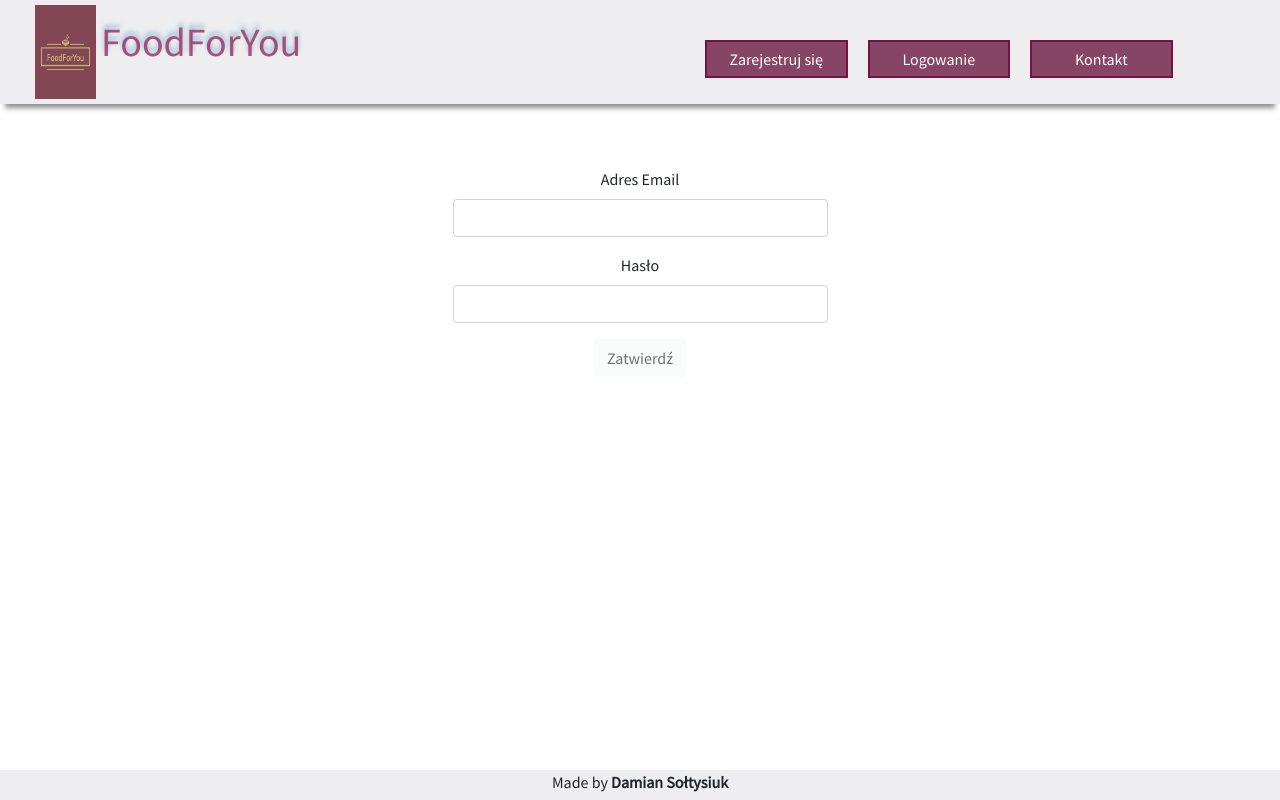
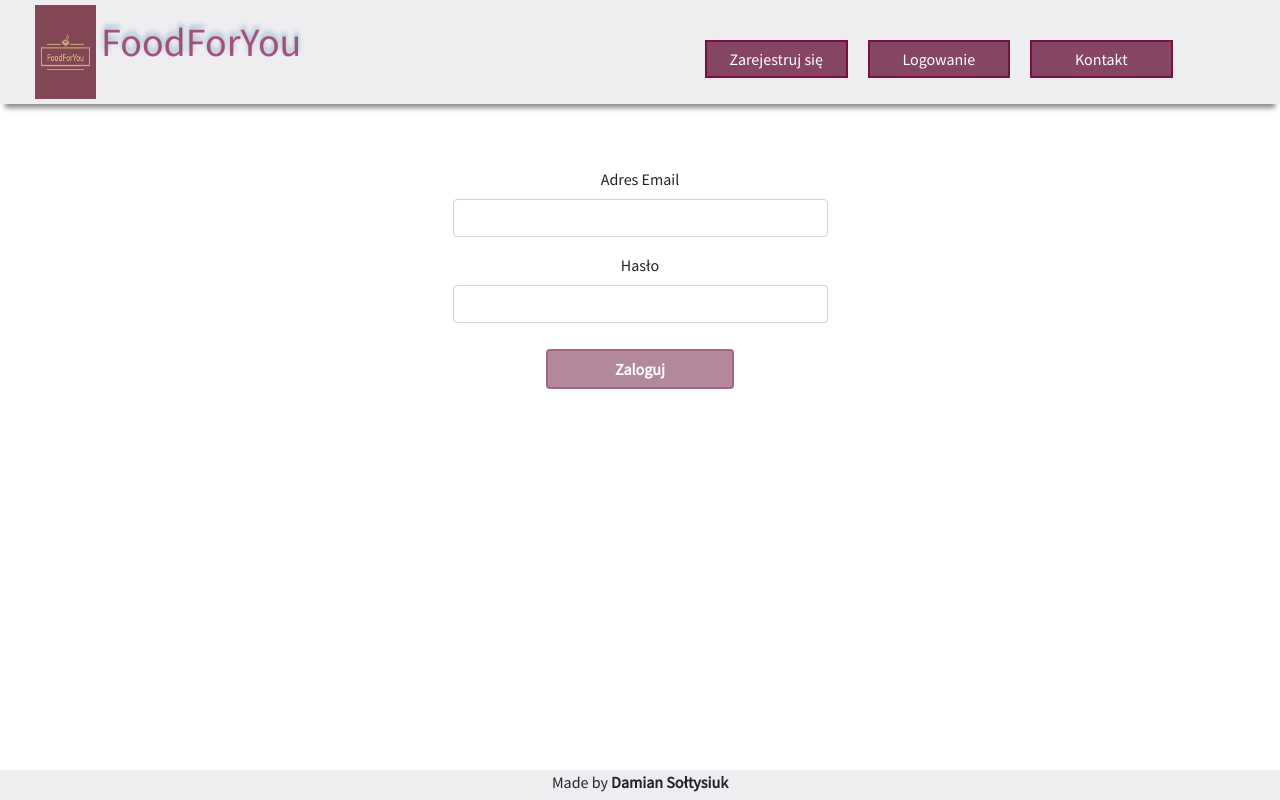
Before and after one commit to DamianSoltys/FoodForYou, an Angular app: page /login in a window 1280 px wide. Built offline with nearby package versions, Linux system fonts and the light colour scheme; no server answers.

Commit message:
Change register/login button style

```diff
--- a/src/app/login/login.component.css
+++ b/src/app/login/login.component.css
@@ -10,3 +10,17 @@
     width: 80%;
   }
 }
+
+.btn-light {
+  width:50%;
+  color:#fff;
+  background-color: rgba(114, 37, 73, 0.835);
+  border: 2px rgba(119, 7, 59, 0.835) solid;
+  margin-top: 10px;
+  font-weight: bold;
+}
+
+.btn-light:hover {
+  opacity: 0.8;
+  cursor: pointer;
+}
--- a/src/app/login/login.component.html
+++ b/src/app/login/login.component.html
@@ -21,7 +21,7 @@
     </div>
   </div>
   <div class="form-group">
-    <button class="btn btn-light" type="submit" [disabled]="!Login_form.valid">Zatwierdź</button>
+    <button class="btn btn-light" type="submit" [disabled]="!Login_form.valid">Zaloguj</button>
   </div>
   <div *ngIf="error">
     <small class="text-danger">{{error}}</small>
--- a/src/app/signup/signup.component.css
+++ b/src/app/signup/signup.component.css
@@ -10,3 +10,17 @@
     width: 80%;
   }
 }
+
+.btn-light {
+  width:50%;
+  color:#fff;
+  background-color: rgba(114, 37, 73, 0.835);
+  border: 2px rgba(119, 7, 59, 0.835) solid;
+  margin-top: 10px;
+  font-weight: bold;
+}
+
+.btn-light:hover {
+  opacity: 0.8;
+  cursor: pointer;
+}
--- a/src/app/signup/signup.component.html
+++ b/src/app/signup/signup.component.html
@@ -65,7 +65,7 @@
     </div>
   </div>
   <div class="form-group">
-    <button class="btn btn-light" type="submit" [disabled]="!Signup_form.valid">Zatwierdź</button>
+    <button class="btn btn-light" type="submit" [disabled]="!Signup_form.valid">Zarejestruj</button>
   </div>
   <div *ngIf="error">
     <small [class.text-danger]="!success" [class.text-success]="success">{{error}}</small>
```
Also changed, not shown: design/login.PNG, design/register.PNG.
